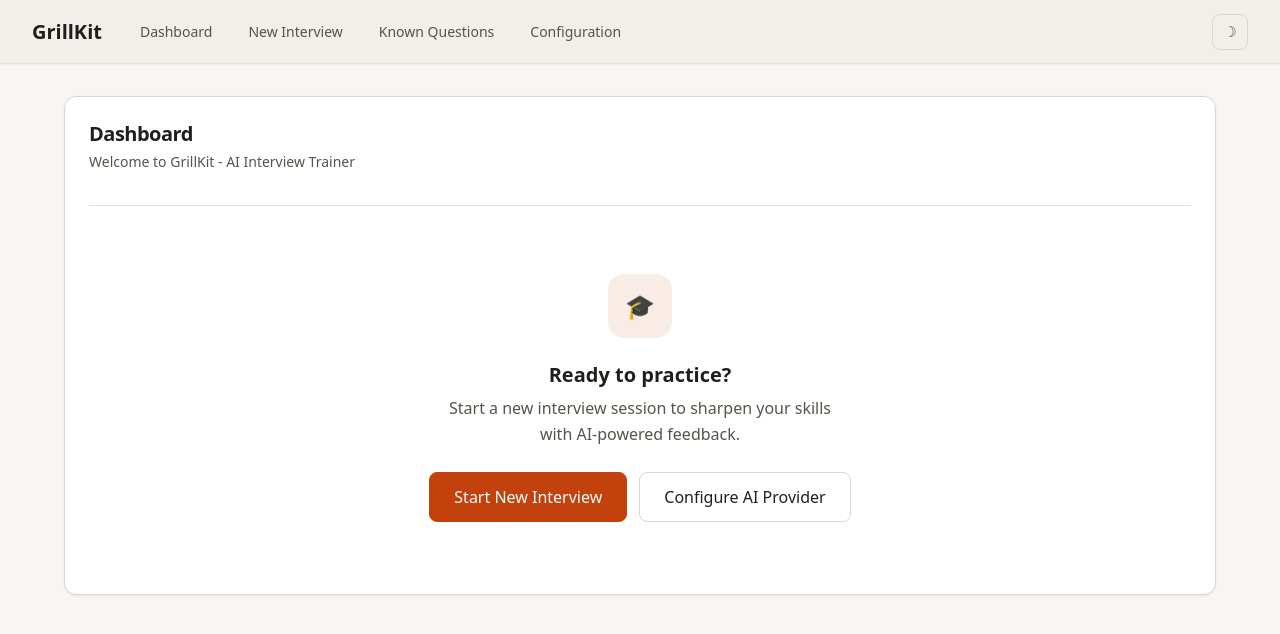
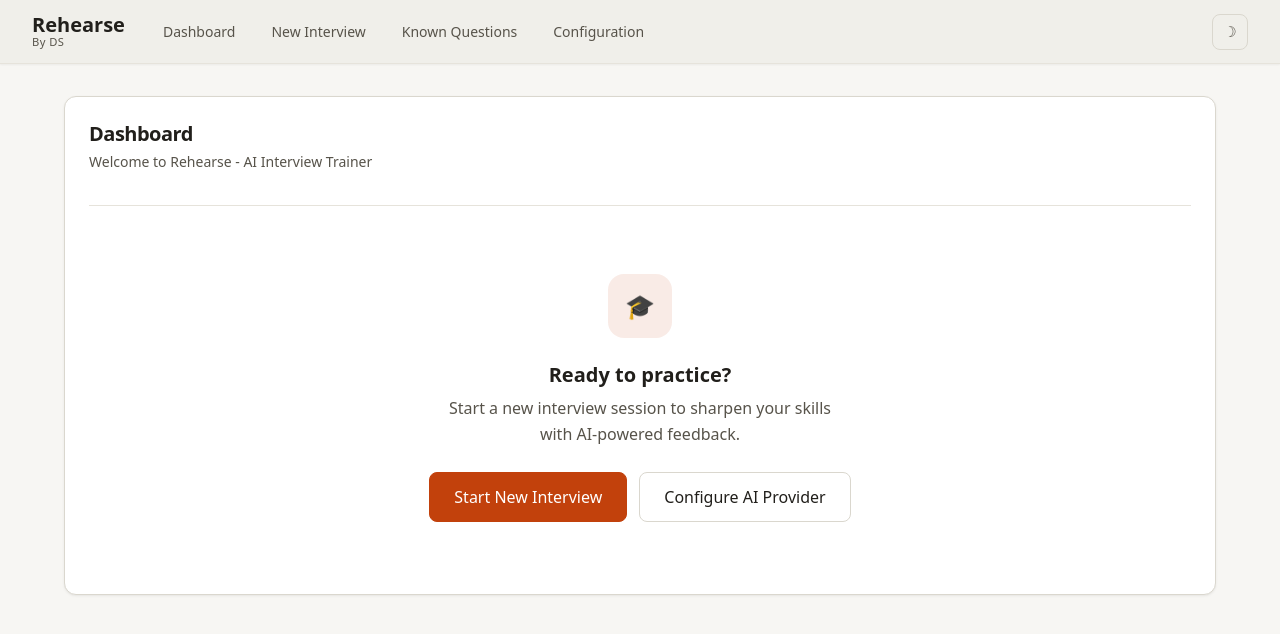
Before and after one commit to itsds/rehearse, a FastAPI app: template templates/dashboard.html in a window 1280 px wide. Shown: the top 634 px of the page. Run offline with FastAPI, Linux system fonts and the light colour scheme; the template is opened without the code that fills it, so the values that code supplies are empty; parts of the project's set-up code (start-up, migrations or seed data) failed here and were passed over.

Commit message:
Rebrand UI to Rehearse (By DS) and enable NVIDIA GPU for Whisper

```diff
--- a/static/css/styles.css
+++ b/static/css/styles.css
@@ -225,6 +225,20 @@ body {
 
 .navbar-brand:hover {
     color: var(--accent-primary);
+}
+
+.navbar-brand--stacked {
+    flex-direction: column;
+    align-items: flex-start;
+    gap: 0;
+    line-height: 1.1;
+}
+
+.navbar-brand__byline {
+    font-size: 0.7rem;
+    font-weight: 500;
+    letter-spacing: 0.04em;
+    color: var(--text-secondary);
 }
 
 .navbar-nav {
--- a/templates/base.html
+++ b/templates/base.html
@@ -2,7 +2,7 @@
 <html lang="en">
 <head>
     <meta charset="UTF-8">
-    <title>{% block title %}GrillKit{% endblock %}</title>
+    <title>{% block title %}Rehearse{% endblock %}</title>
     <script>
         /* Apply theme before first paint to avoid a flash of the wrong theme. */
         (function () {
@@ -18,7 +18,10 @@
 <body class="{% block body_class %}{% endblock %}">
     <div class="app-container{% block app_class %}{% endblock %}">
         <nav class="navbar">
-            <a href="/" class="navbar-brand">GrillKit</a>
+            <a href="/" class="navbar-brand navbar-brand--stacked">
+                <span class="navbar-brand__name">Rehearse</span>
+                <span class="navbar-brand__byline">By DS</span>
+            </a>
             <ul class="navbar-nav">
                 <li><a href="/" class="nav-link">Dashboard</a></li>
                 <li><a href="/setup" class="nav-link">New Interview</a></li>
--- a/templates/coding_interview.html
+++ b/templates/coding_interview.html
@@ -1,6 +1,6 @@
 {% extends "base.html" %}
 
-{% block title %}Coding Session - GrillKit{% endblock %}
+{% block title %}Coding Session - Rehearse{% endblock %}
 {% block body_class %}page-coding-session{% endblock %}
 {% block app_class %} app-container--coding{% endblock %}
 {% block main_class %} main-content--coding{% endblock %}
--- a/templates/coding_review.html
+++ b/templates/coding_review.html
@@ -1,6 +1,6 @@
 {% extends "base.html" %}
 
-{% block title %}Coding Review - GrillKit{% endblock %}
+{% block title %}Coding Review - Rehearse{% endblock %}
 {% block body_class %}page-coding-review{% endblock %}
 
 {% block content %}
--- a/templates/config.html
+++ b/templates/config.html
@@ -1,6 +1,6 @@
 {% extends "base.html" %}
 
-{% block title %}Configuration - GrillKit{% endblock %}
+{% block title %}Configuration - Rehearse{% endblock %}
 
 {% block content %}
 {% include "config_form.html" %}
--- a/templates/config_success.html
+++ b/templates/config_success.html
@@ -1,6 +1,6 @@
 {% extends "base.html" %}
 
-{% block title %}Configuration Saved - GrillKit{% endblock %}
+{% block title %}Configuration Saved - Rehearse{% endblock %}
 
 {% block content %}
 <div class="card">
--- a/templates/dashboard.html
+++ b/templates/dashboard.html
@@ -1,12 +1,12 @@
 {% extends "base.html" %}
 
-{% block title %}Dashboard - GrillKit{% endblock %}
+{% block title %}Dashboard - Rehearse{% endblock %}
 
 {% block content %}
 <div class="card">
     <div class="card-header">
         <h1 class="card-title">Dashboard</h1>
-        <p class="card-subtitle">Welcome to GrillKit - AI Interview Trainer</p>
+        <p class="card-subtitle">Welcome to Rehearse - AI Interview Trainer</p>
     </div>
 
     <div class="empty-state">
--- a/templates/interview.html
+++ b/templates/interview.html
@@ -5,7 +5,7 @@
 {% set show_theory_panel = (theory is not defined or theory is not none) and (active_phase is not defined or active_phase == 'theory') %}
 {% set show_coding_panel = coding is defined and coding is not none and active_phase is defined and active_phase == 'coding' %}
 
-{% block title %}Interview - GrillKit{% endblock %}
+{% block title %}Interview - Rehearse{% endblock %}
 {% block body_class %}page-interview{% endblock %}
 {% block app_class %} app-container--interview{% endblock %}
 {% block main_class %} main-content--interview{% endblock %}
--- a/templates/known_questions.html
+++ b/templates/known_questions.html
@@ -1,6 +1,6 @@
 {% extends "base.html" %}
 
-{% block title %}Known Questions - GrillKit{% endblock %}
+{% block title %}Known Questions - Rehearse{% endblock %}
 {% block body_class %}page-known-questions{% endblock %}
 
 {% block content %}
--- a/templates/session_results.html
+++ b/templates/session_results.html
@@ -1,6 +1,6 @@
 {% extends "base.html" %}
 
-{% block title %}Session Results - GrillKit{% endblock %}
+{% block title %}Session Results - Rehearse{% endblock %}
 {% block body_class %}page-session-results{% endblock %}
 
 {% block content %}
--- a/templates/setup.html
+++ b/templates/setup.html
@@ -1,6 +1,6 @@
 {% extends "base.html" %}
 
-{% block title %}Setup Interview - GrillKit{% endblock %}
+{% block title %}Setup Interview - Rehearse{% endblock %}
 
 {% block content %}
 {% if error %}
--- a/templates/theory_review.html
+++ b/templates/theory_review.html
@@ -1,6 +1,6 @@
 {% extends "base.html" %}
 
-{% block title %}Theory Review - GrillKit{% endblock %}
+{% block title %}Theory Review - Rehearse{% endblock %}
 {% block body_class %}page-theory-review{% endblock %}
 
 {% block content %}
```
Also changed, not shown: docker-compose.yml (+9 -0 lines), 1 other file.
